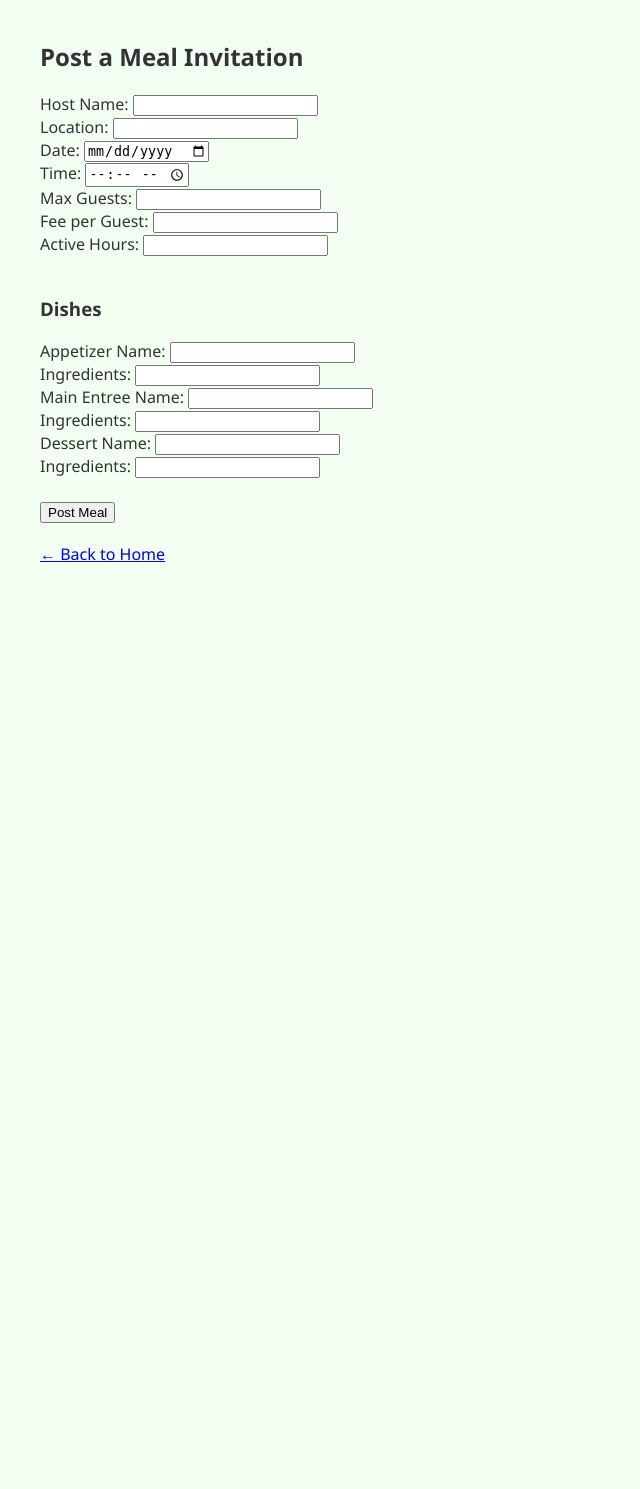
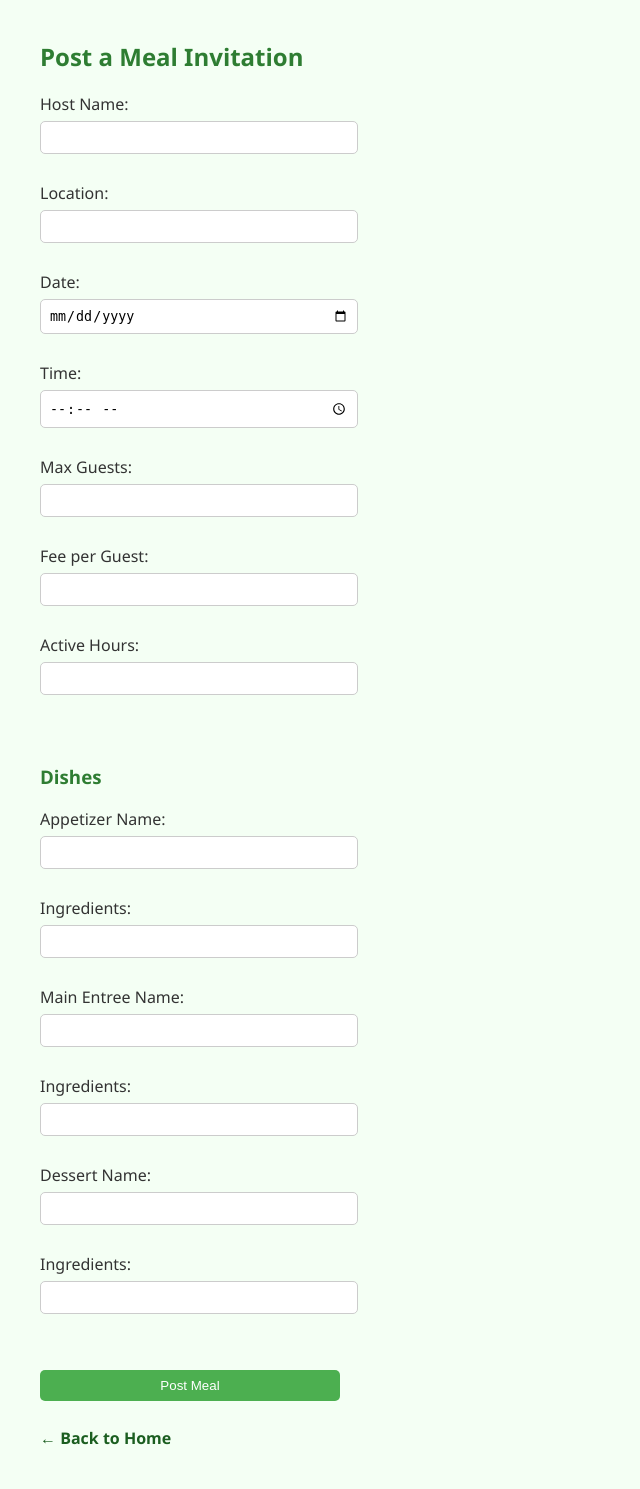
Before and after one commit to kyleponte/meal-sharing-app, a Flask app: page /post-meal in a window 1280 px wide. Shown: the whole page, without its empty margins (0-640 px from the left). Before the commit the page ends 562 px from the top, so only its background shows below. Run offline with Flask 3, Linux system fonts and the light colour scheme.

Commit message:
Added CSS styling

```diff
--- a/static/style.css
+++ b/static/style.css
@@ -4,3 +4,45 @@ body {
     margin: 40px;
     color: #333;
 }
+
+h1, h2, h3 {
+    color: #2e7d32;
+}
+
+a {
+    color: #1b5e20;
+    text-decoration: none;
+    font-weight: bold;
+}
+
+a:hover {
+    text-decoration: underline;
+}
+
+form input, form button {
+    padding: 8px;
+    margin: 6px 0;
+    width: 300px;
+    border-radius: 5px;
+    border: 1px solid #ccc;
+    display: block;
+}
+
+form button {
+    background-color: #4caf50;
+    color: white;
+    border: none;
+    cursor: pointer;
+}
+
+form button:hover {
+    background-color: #388e3c;
+}
+
+div.meal-card {
+    background-color: #e8f5e9;
+    border-left: 5px solid #43a047;
+    padding: 15px;
+    margin-bottom: 20px;
+    border-radius: 6px;
+}
```
